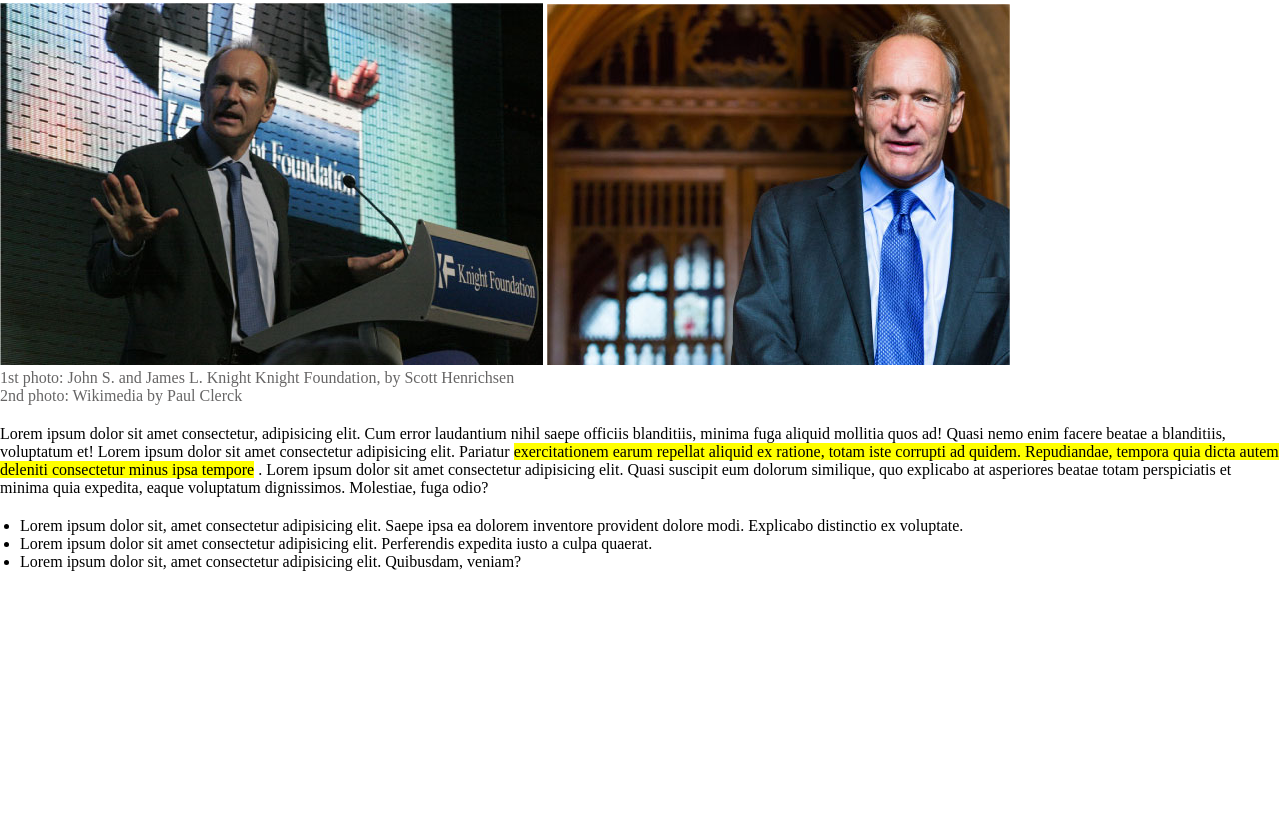
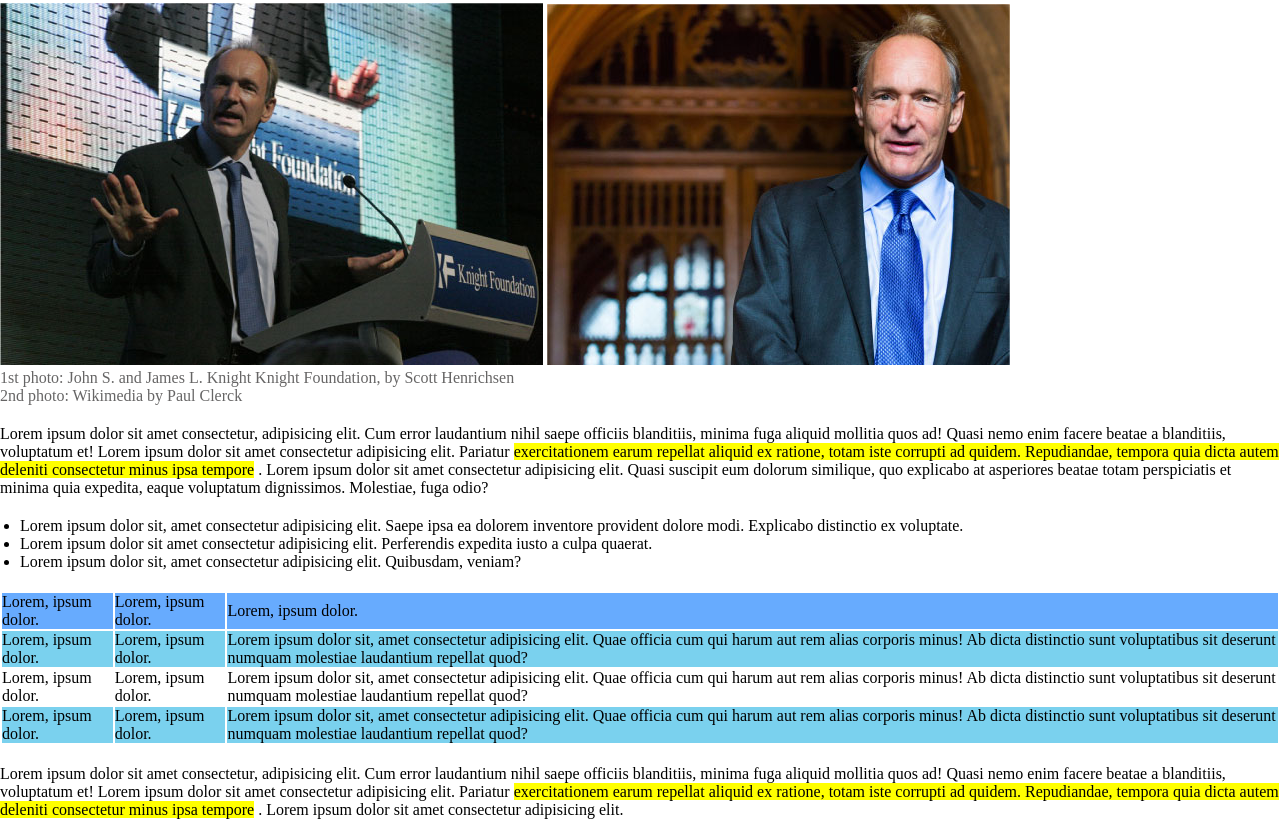
Before and after one commit to Adjol/html-css-booleaner, a plain HTML site: page index.html in a window 1280 px wide. Shown: the part 473-1292 px from the top of the page. Before the commit the page ends 1044 px from the top, so only its background shows below. Drawn offline with Linux system fonts and the light colour scheme.

Commit message:
articolo tabella

```diff
--- a/index.html
+++ b/index.html
@@ -53,14 +53,42 @@
 
 
     <!-- tabella -->
+    <table id="tab1">
+        <thead id="head">
+            <td>Lorem, ipsum dolor.</td>
+            <td>Lorem, ipsum dolor.</td>
+            <td>Lorem, ipsum dolor.</td>
+        </thead>
 
+        <tbody>
+            <tr class="even">
+                <td>Lorem, ipsum dolor.</td>
+                <td>Lorem, ipsum dolor.</td>
+                <td>Lorem ipsum dolor sit, amet consectetur adipisicing elit. Quae officia cum qui harum aut rem alias corporis minus! Ab dicta distinctio sunt voluptatibus sit deserunt numquam molestiae laudantium repellat quod?</td>
+            </tr>
+
+            <tr class="odd">
+                <td>Lorem, ipsum dolor.</td>
+                <td>Lorem, ipsum dolor.</td>
+                <td>Lorem ipsum dolor sit, amet consectetur adipisicing elit. Quae officia cum qui harum aut rem alias corporis minus! Ab dicta distinctio sunt voluptatibus sit deserunt numquam molestiae laudantium repellat quod?</td>
+            </tr>
+
+            <tr class="even">
+                <td>Lorem, ipsum dolor.</td>
+                <td>Lorem, ipsum dolor.</td>
+                <td>Lorem ipsum dolor sit, amet consectetur adipisicing elit. Quae officia cum qui harum aut rem alias corporis minus! Ab dicta distinctio sunt voluptatibus sit deserunt numquam molestiae laudantium repellat quod?</td>
+            </tr>
+        </tbody>
+    </table>
 
 
 
     <!-- Bottom article news -->
 
+    <div id="Bottom_article">
+        <p>Lorem ipsum dolor sit amet consectetur, adipisicing elit. Cum error laudantium nihil saepe officiis blanditiis, minima fuga aliquid mollitia quos ad! Quasi nemo enim facere beatae a blanditiis, voluptatum et! Lorem ipsum dolor sit amet consectetur adipisicing elit. Pariatur <span id="highlight">exercitationem earum repellat aliquid ex ratione, totam iste corrupti ad quidem. Repudiandae, tempora quia dicta autem deleniti consectetur minus ipsa tempore</span> . Lorem ipsum dolor sit amet consectetur adipisicing elit.</p>
 
-
+    </div>
 
 
 
--- a/style.css
+++ b/style.css
@@ -36,16 +36,31 @@
 #top_article{
     margin-top: 20px;
 }
+
 #highlight{
     background-color: yellow;
 }
 
+#Bottom_article{
+    margin-top: 20px;
+}
 ul{
     margin-top: 20px;
     margin-left: 20px;
 }
+#tab1{
+    margin-top: 20px;
+}
+
+#head{
+    background-color: rgba(99, 169, 254, 0.973);
+}
 
 
+
+.even{
+    background-color: rgb(122, 209, 238);
+}
 
 *{
     margin: 0;
```
